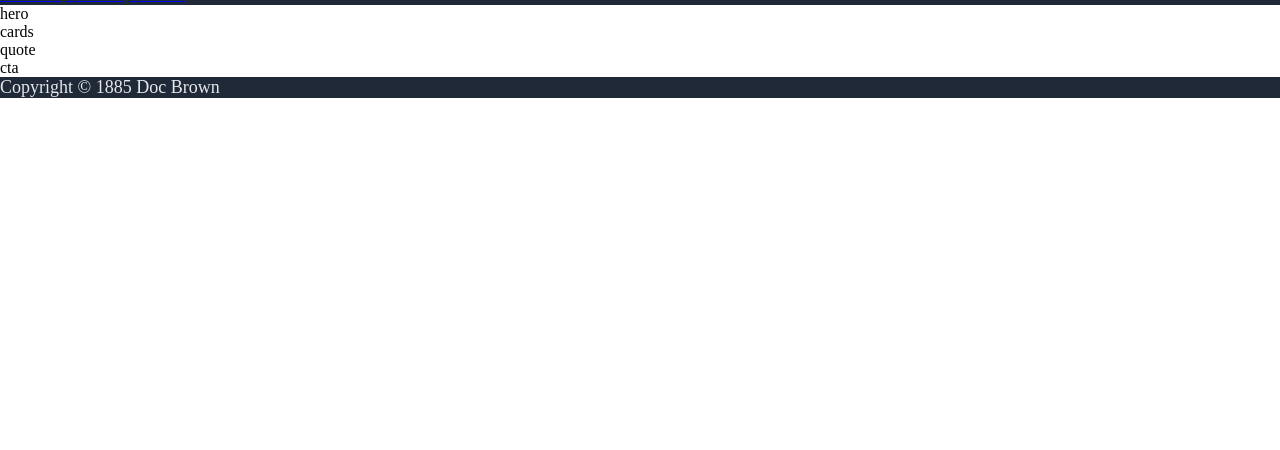
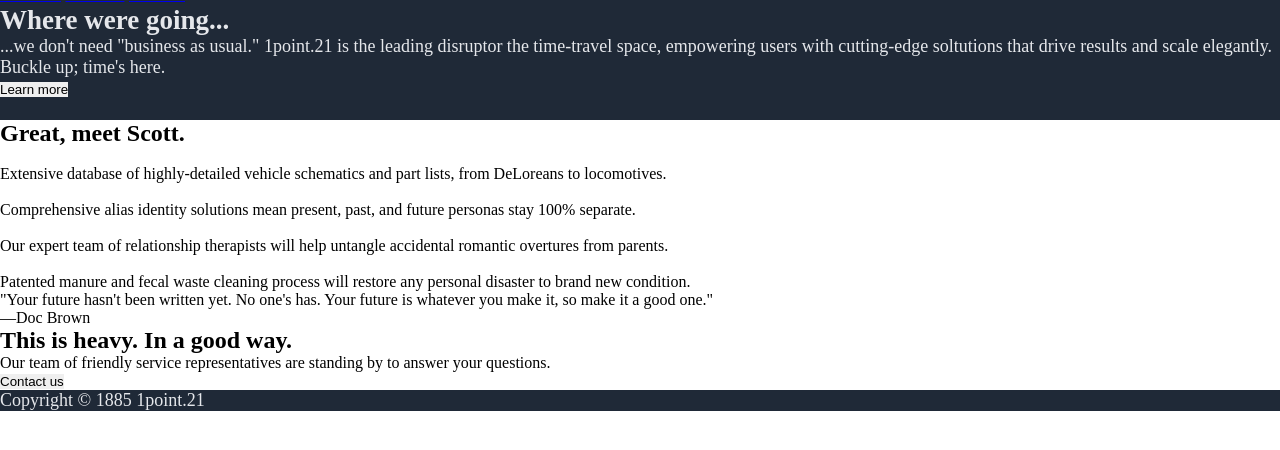
Before and after one commit to citizenkehoe/odin-landing-page, a plain HTML site: page index.html in a window 1280 px wide. Shown: the part 58-508 px from the top of the page. Drawn offline with Linux system fonts and the light colour scheme.

Commit message:
Complete index.html
Add first draft copy and structure to index.html file.

```diff
--- a/index.html
+++ b/index.html
@@ -14,11 +14,47 @@
             <a href="#">Contact</a>
         </header>
         <main>
-            <section>hero</section>
-            <section>cards</section>
-            <section>quote</section>
-            <section>cta</section>
+            <section class="hero">
+                <div class="hero-copy">
+                    <h2>Where were going...</h2>
+                    <p>...we don't need "business as usual." 1point.21 is the leading disruptor the time-travel space, empowering users with cutting-edge soltutions that drive results and scale elegantly. Buckle up; time's here.</p>
+                    <button>Learn more</button>
+                </div>
+                <img>
+            </section>
+            <section class="services">
+                <h2>Great, meet Scott.</h2>
+                <div class="cards">
+                    <div class="card">
+                        <img>
+                        <p>Extensive database of highly-detailed vehicle schematics and part lists, from DeLoreans to locomotives.</p>
+                    </div>
+                    <div class="card">
+                        <img>
+                        <p>Comprehensive alias identity solutions mean present, past, and future personas stay 100% separate.</p>
+                    </div>
+                    <div class="card">
+                        <img>
+                        <p>Our expert team of relationship therapists will help untangle accidental romantic overtures from parents.</p>
+                    </div>
+                    <div class="card">
+                        <img>
+                        <p>Patented manure and fecal waste cleaning process will restore any personal disaster to brand new condition.</p>
+                    </div>
+                </div>
+            </section>
+            <section class="quote">
+                <blockquote>"Your future hasn't been written yet. No one's has. Your future is whatever you make it, so make it a good one."</blockquote>
+                <p class="citation">—Doc Brown</p>
+            </section>
+            <section class="cta">
+                <div class="cta-copy">
+                    <h2>This is heavy. In a good way.</h2>
+                    <p>Our team of friendly service representatives are standing by to answer your questions.</p>
+                </div>
+                <button>Contact us</button>
+            </section>
         </main>
-        <footer>Copyright © 1885 Doc Brown</footer>
+        <footer>Copyright © 1885 1point.21</footer>
     </body>
 </html>
--- a/style.css
+++ b/style.css
@@ -5,7 +5,7 @@
     box-sizing: border-box;
 }
 
-header, footer {
+header, footer, .hero {
     background-color: #1f2937;
     color: #e5e7eb;
     font-size: 18px;
```
